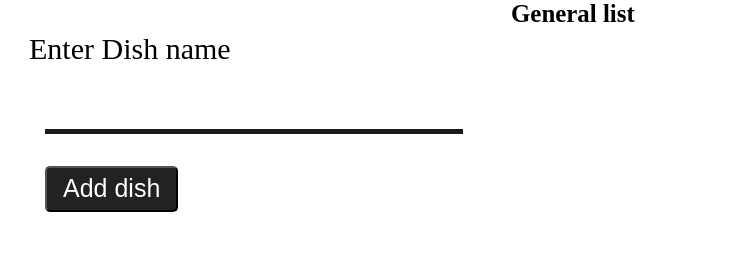
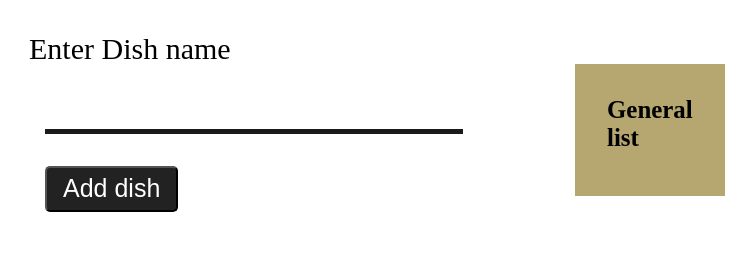
Before and after one commit to Aiwwa/EDRIS, a plain HTML site: page index.html in a window 1280 px wide. Shown: the whole page, without its empty margins (3-759 px from the left). Drawn offline with Linux system fonts and the light colour scheme.

Commit message:
Update style.css

```diff
--- a/style/style.css
+++ b/style/style.css
@@ -9,8 +9,8 @@ body {
   font-size: 30px;
   display: -ms-grid;
   display: grid;
-  -ms-grid-columns: 3fr 1fr 4fr;
-      grid-template-columns: 3fr 1fr 4fr;
+  -ms-grid-columns: 3fr 2fr 4fr;
+      grid-template-columns: 3fr 2fr 4fr;
 }
 
 input {
@@ -67,6 +67,10 @@ li {
   display: inline-block;
 }
 
+h5 {
+  margin: 2rem;
+}
+
 .fas {
   margin: 0.6rem;
   padding: 0.4rem;
@@ -96,6 +100,23 @@ li {
   margin: 2rem 1rem;
   overflow: hidden;
   height: auto;
+}
+
+.main-list {
+  margin: 4rem;
+  background: #b6a670;
+  font-size: 30px;
+  display: -webkit-box;
+  display: -ms-flexbox;
+  display: flex;
+  -webkit-box-orient: vertical;
+  -webkit-box-direction: normal;
+      -ms-flex-direction: column;
+          flex-direction: column;
+}
+
+.main-list li {
+  margin: 1rem;
 }
 
 .edit {
@@ -139,4 +160,8 @@ input[type='checkbox'] {
       -ms-flex-align: center;
           align-items: center;
 }
+
+.checked {
+  text-decoration: line-through;
+}
 /*# sourceMappingURL=style.css.map */
```
